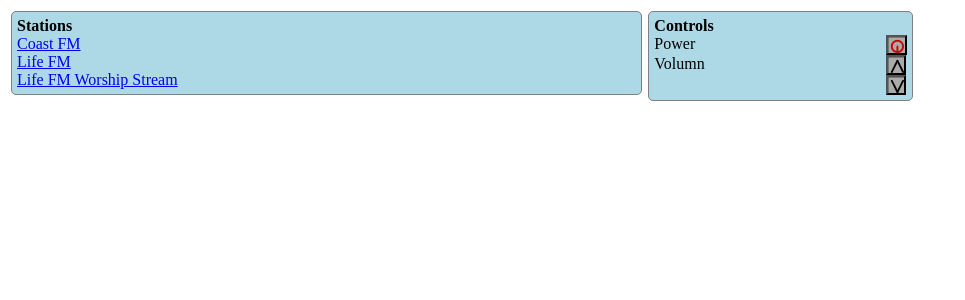
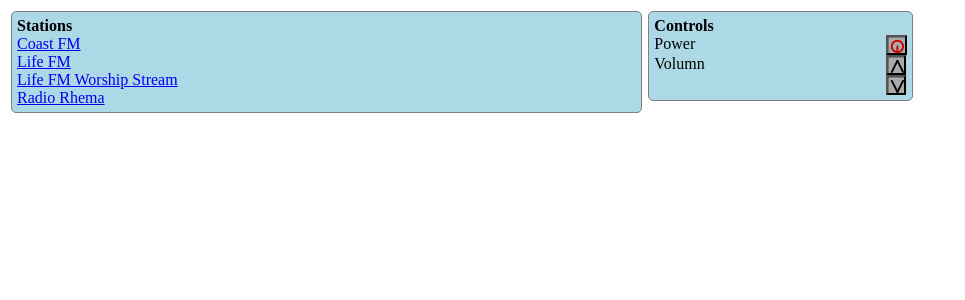
Before and after one commit to alvarouribe/webradio, a PHP site: page / in a window 1280 px wide. Shown: the top 300 px of the page, without its empty margins (0-965 px from the left). Run offline with PHP 8.4, Linux system fonts and the light colour scheme; some libraries are stand-ins or nearby versions.

Commit message:
Adding a channel

```diff
--- a/index.php
+++ b/index.php
@@ -34,7 +34,8 @@
 <?php
 $stations = array("Coast FM" => "http://radionetworknz-ice.streamguys.com:80/coonline.mp3",
 		"Life FM" => "http://wms-rbg.harmonycdn.net/lifefm",
-		"Life FM Worship Stream"=>"http://wms-rbg.harmonycdn.net/lifefmworship");
+		"Life FM Worship Stream"=>"http://wms-rbg.harmonycdn.net/lifefmworship",
+		"Radio Rhema"=>"http://wms-rbg.harmonycdn.net/rhema?MSWMExt=.asf");
 
 //Playstation
 if(isset($_REQUEST['station']))
```
